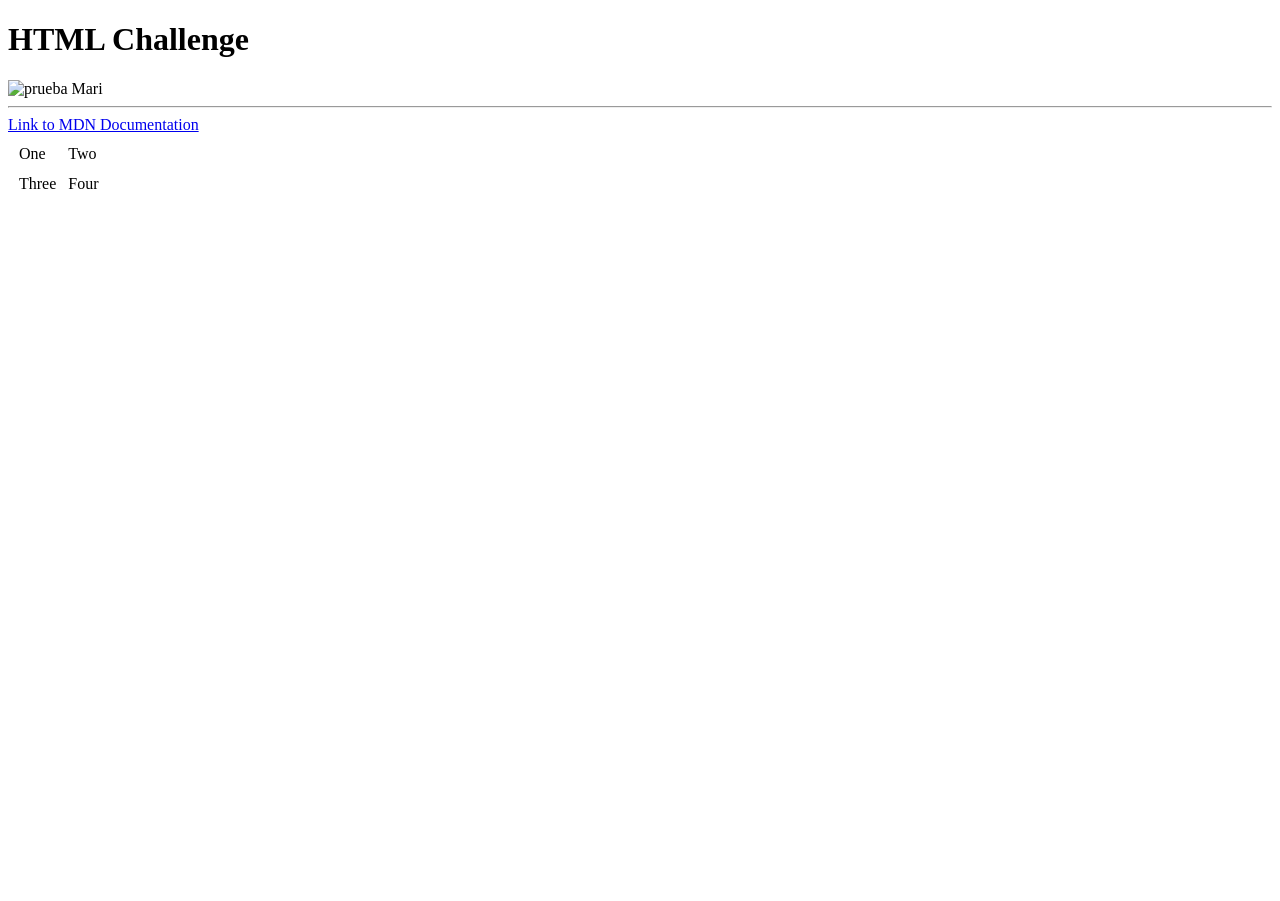
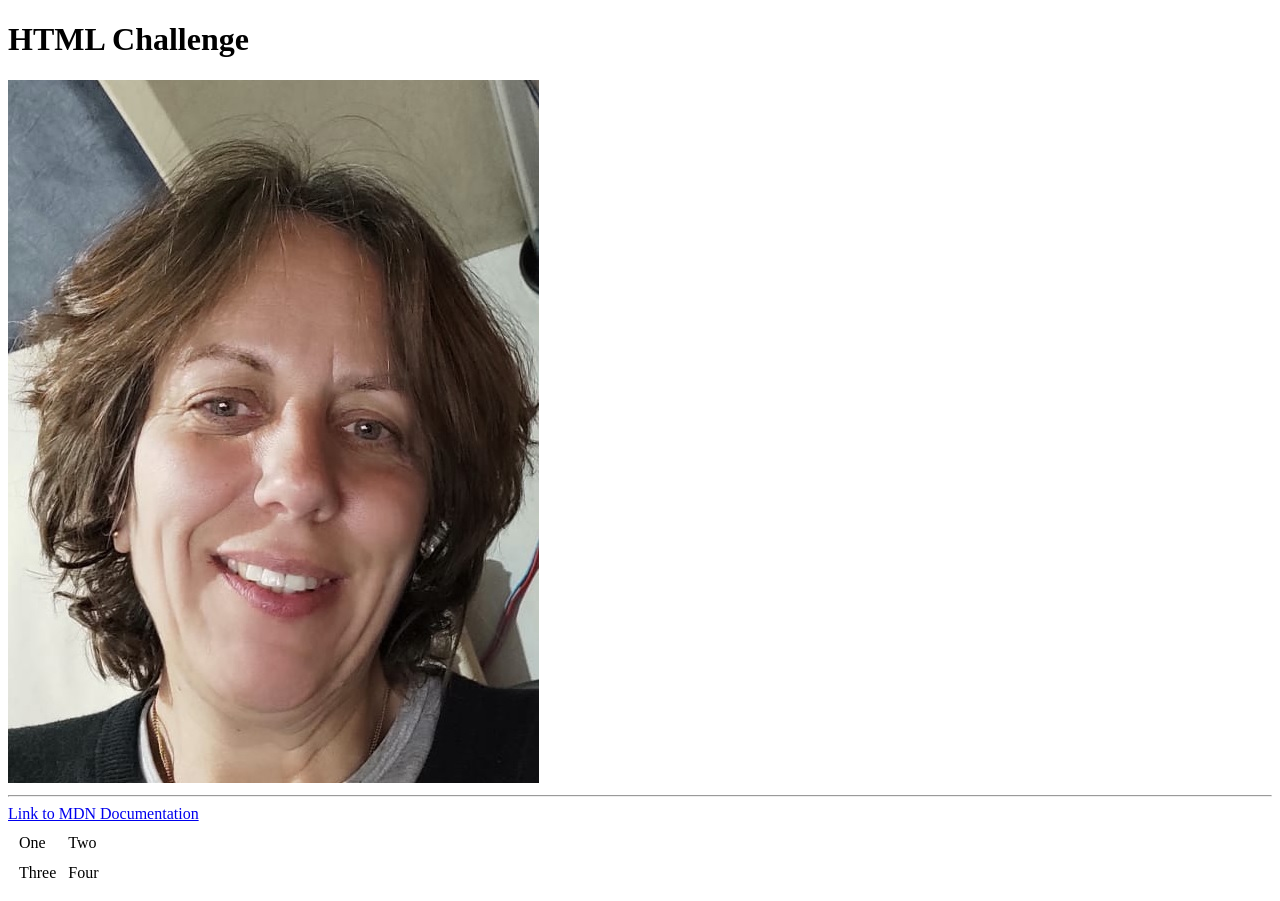
Before and after one commit to mjbalbi/prueba, a plain HTML site: page index.html in a window 1280 px wide. Before the commit the page ends 800 px from the top, so only its background shows below. Drawn offline with Linux system fonts and the light colour scheme.

Commit message:
Update index.html

```diff
--- a/index.html
+++ b/index.html
@@ -6,7 +6,7 @@
   </head>
   <body>
     <h1>HTML Challenge</h1>
-    <img src="Mari.jpg" alt="prueba Mari" />
+    <img src="images/Mari.jpg" alt="prueba Mari" />
     <hr />
     <a href="https://developer.mozilla.org/en-US/">Link to MDN Documentation</a>
 
```
